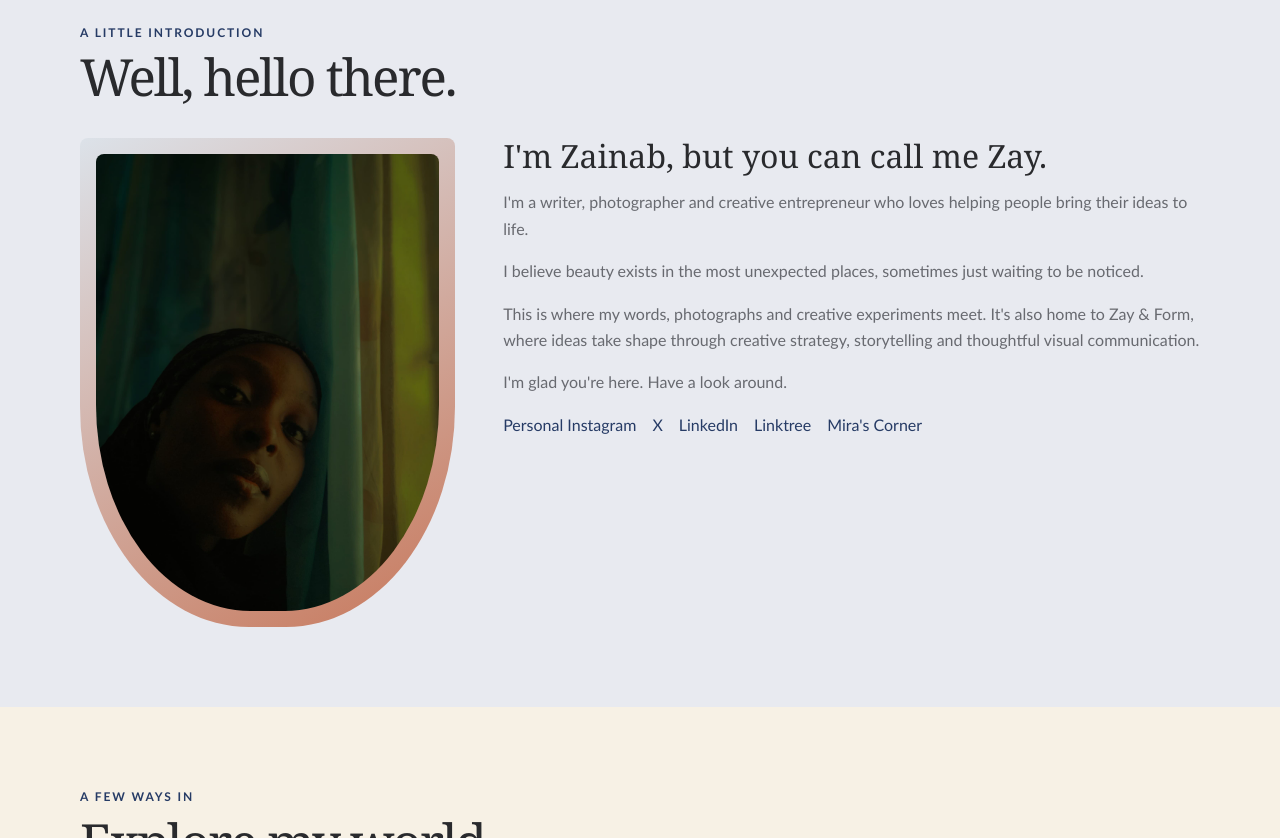
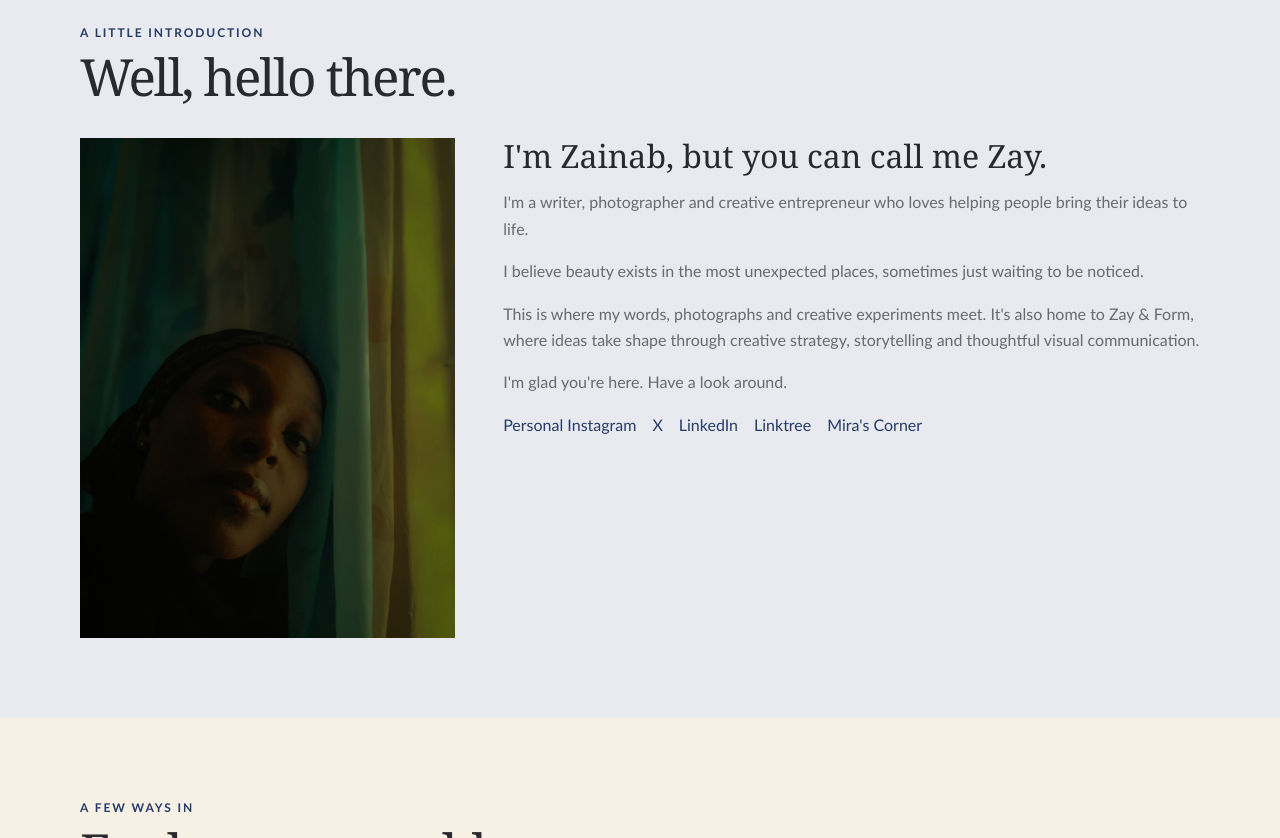
Before and after one commit to zainabajatau/zainabajatau.github.io, a plain HTML site: page index.html in a window 1280 px wide. Shown: the part 760-1598 px from the top of the page. Drawn offline with Linux system fonts and the light colour scheme.

Commit message:
Refactor profile image display in about section
Updated profile image container styles and attributes.

```diff
--- a/index.html
+++ b/index.html
@@ -193,8 +193,8 @@
       <div class="wrap">
         <div class="section-head"><div><div class="eyebrow">A little introduction</div><h2>Well, hello there.</h2></div></div>
         <div class="about-grid">
-          <div class="profile-placeholder">
-  <img src="IMG-20261025-WA0063.jpg" alt="Zainab A. Jatau" style="width:100%; height:100%; object-fit:cover; border-radius:inherit;">
+          <div style="width:100%; height:100%; overflow:hidden; border:none; background:transparent;">
+  <img src="IMG-20261025-WA0063.jpg" alt="Zainab A. Jatau" style="display:block; width:100%; height:100%; object-fit:cover; border:none; border-radius:0;">
 </div>
     <div class="about-copy"><h3>I'm Zainab, but you can call me Zay.</h3><p>I'm a writer, photographer and creative entrepreneur who loves helping people bring their ideas to life.</p><p>I believe beauty exists in the most unexpected places, sometimes just waiting to be noticed.</p><p>This is where my words, photographs and creative experiments meet. It's also home to Zay &amp; Form, where ideas take shape through creative strategy, storytelling and thoughtful visual communication.</p><p>I'm glad you're here. Have a look around.</p><div class="socials"><a href="https://www.instagram.com/_agirlzay" target="_blank" rel="noopener noreferrer">Personal Instagram</a><a href="https://x.com/zai_bukar" target="_blank" rel="noopener noreferrer">X</a><a href="https://www.linkedin.com/in/zainababubakar" target="_blank" rel="noopener noreferrer">LinkedIn</a><a href="https://linktr.ee/zainab.abubakar" target="_blank" rel="noopener noreferrer">Linktree</a><a href="https://open.substack.com/pub/zamirah?utm_source=share&utm_medium=android&r=2bulpn">Mira's Corner</a></div></div>
         </div>
```
